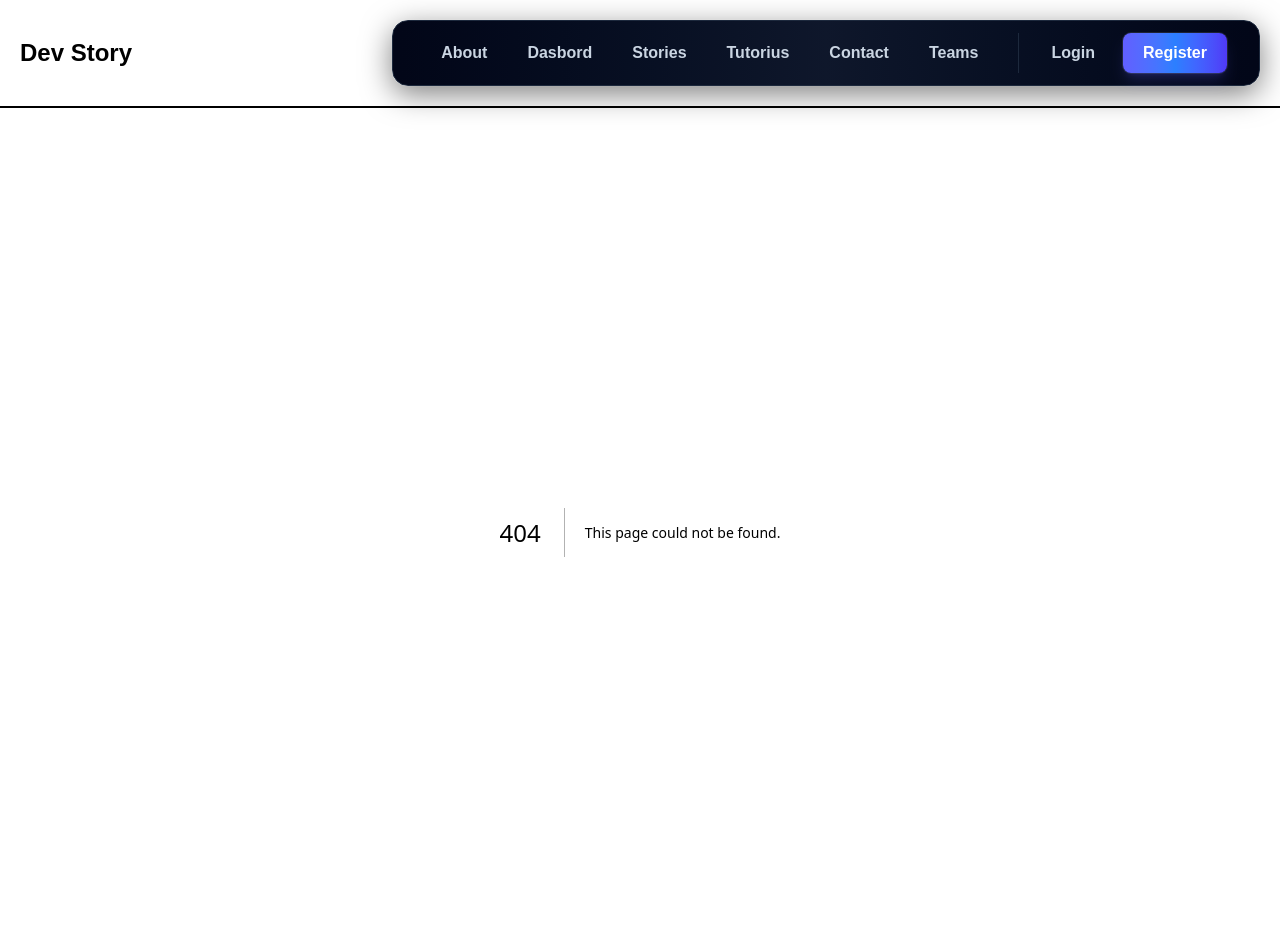
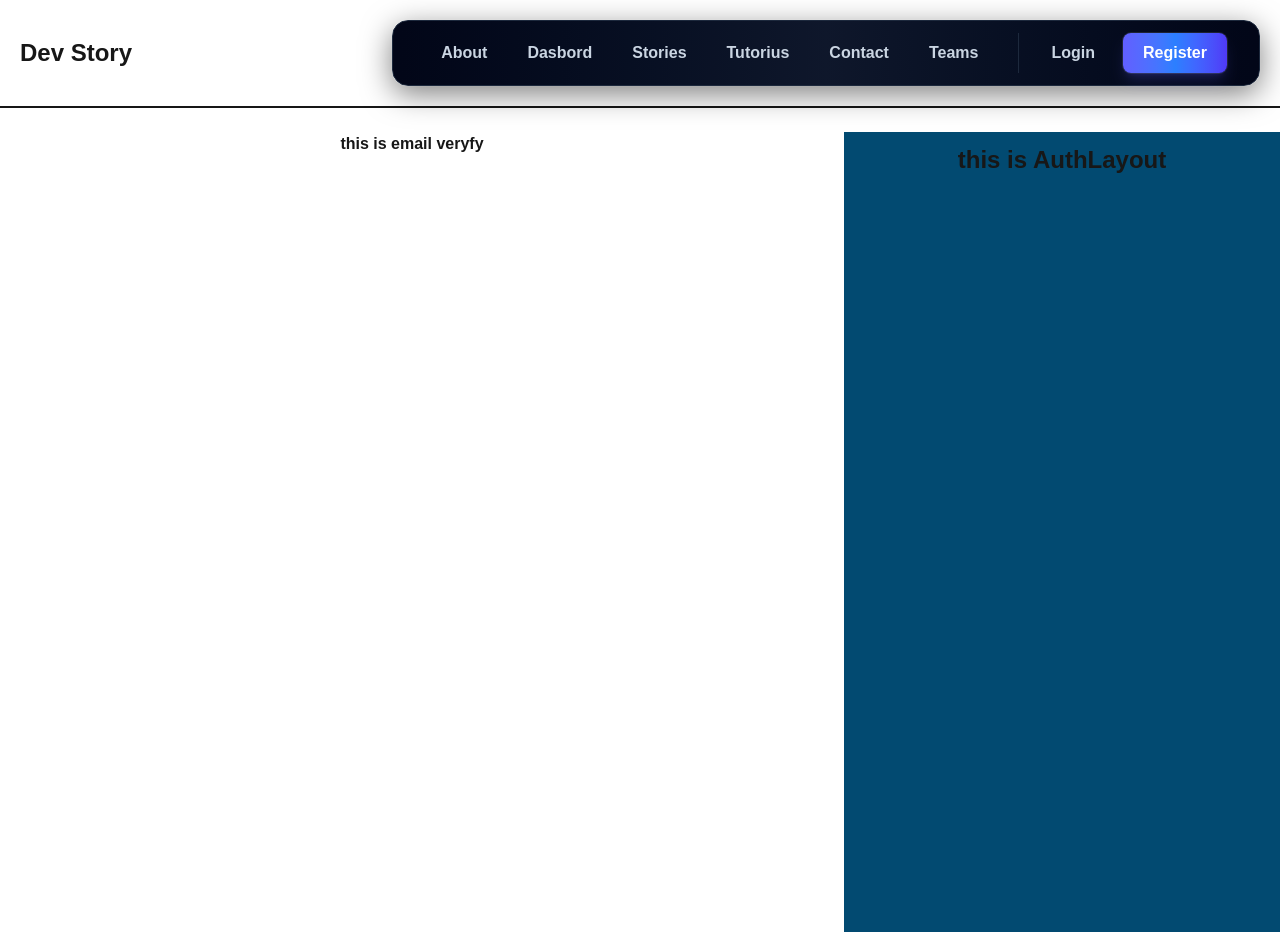
Before and after one commit to nikel123-sketch/Dev-Story-Next-Js-Fast-Project, a Next.js app: page /EmailVeryfy in a window 1280 px wide. Before the commit this address had no page. Built offline with nearby package versions, Linux system fonts and the light colour scheme.

Commit message:
authlayout setup

```diff
--- /dev/null
+++ b/src/app/(Auth)/EmailVeryfy/page.jsx
@@ -0,0 +1,11 @@
+import React from 'react';
+
+const EmailVeryfy = () => {
+    return (
+        <div>
+            <h1>this is email veryfy</h1>
+        </div>
+    );
+};
+
+export default EmailVeryfy;
--- /dev/null
+++ b/src/app/(Auth)/ForgetPassword/page.jsx
@@ -0,0 +1,11 @@
+import React from 'react';
+
+const ForgetPassword = () => {
+    return (
+        <div>
+            <h1>this is forget password</h1>
+        </div>
+    );
+};
+
+export default ForgetPassword;
--- /dev/null
+++ b/src/app/(Auth)/layout.jsx
@@ -0,0 +1,12 @@
+import React from 'react';
+
+const AuthLayout = ({children}) => {
+    return (
+      <div className='flex  min-h-screen gap-5'>
+        <div className='flex-2'>{children}</div>
+        <div className='flex-1 bg-sky-900 font-bold text-2xl p-3'> this is AuthLayout</div>
+      </div>
+    );
+};
+
+export default AuthLayout;
```
Also changed, not shown: src/app/(Auth)/Login/page.jsx (renamed from src/app/Login/page.jsx), src/app/(Auth)/Register/page.jsx (renamed from src/app/Register/page.jsx).
